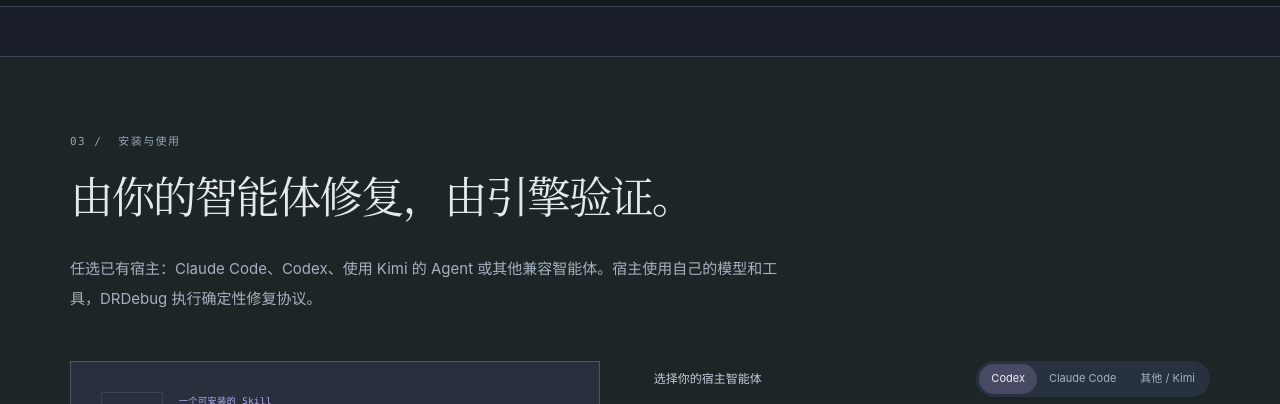
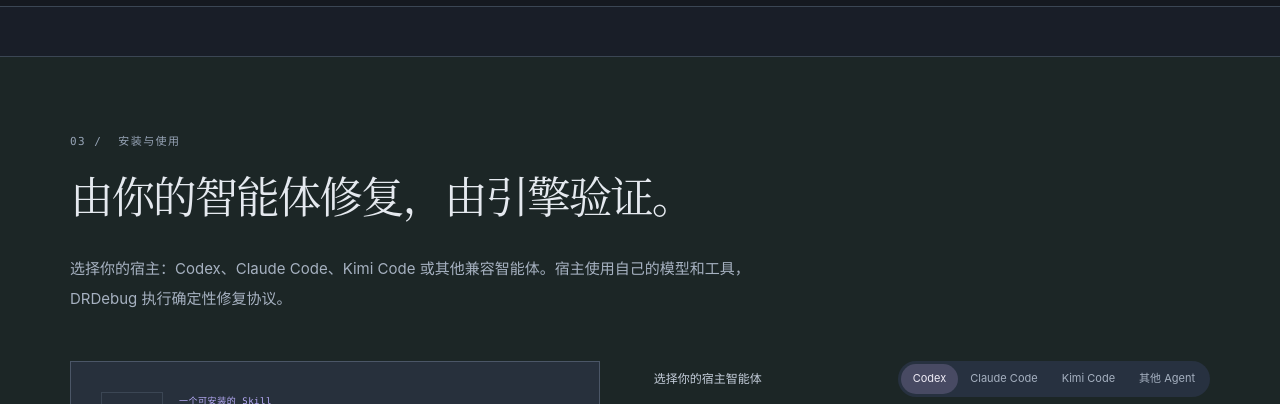
Before and after one commit to Shenxiu-WU/DRDebug, a plain HTML site: page website/index.html in a window 1280 px wide. Both pictures are taken after a click on the button "Codex". Shown: the part 3730-4134 px from the top of the page. Drawn offline with Linux system fonts and the light colour scheme.

Commit message:
Add dedicated Kimi Code installation entry

```diff
--- a/website/index.html
+++ b/website/index.html
@@ -94,7 +94,7 @@
     </div></section>
 
     <section id="skills" class="section skills-section" aria-labelledby="skills-title"><div class="wrap">
-      <div class="section-heading"><p class="section-index">03 / <span data-en="TAKE IT WITH YOU">安装与使用</span></p><h2 id="skills-title" data-en="Your agent repairs. The engine validates.">由你的智能体修复，由引擎验证。</h2><p class="section-intro" data-en="Choose an existing host: Claude Code, Codex, a Kimi-backed agent or another compatible agent. It uses its own model and tools; DRDebug runs the deterministic repair protocol.">任选已有宿主：Claude Code、Codex、使用 Kimi 的 Agent 或其他兼容智能体。宿主使用自己的模型和工具，DRDebug 执行确定性修复协议。</p></div>
+      <div class="section-heading"><p class="section-index">03 / <span data-en="TAKE IT WITH YOU">安装与使用</span></p><h2 id="skills-title" data-en="Your agent repairs. The engine validates.">由你的智能体修复，由引擎验证。</h2><p class="section-intro" data-en="Choose your host: Codex, Claude Code, Kimi Code or another compatible agent. It uses its own model and tools; DRDebug runs the deterministic repair protocol.">选择你的宿主：Codex、Claude Code、Kimi Code 或其他兼容智能体。宿主使用自己的模型和工具，DRDebug 执行确定性修复协议。</p></div>
       <div class="skill-install-layout">
         <article class="skill-package">
           <div class="skill-package-heading"><span class="skill-monogram" aria-hidden="true">dr<span>.</span></span><div><p class="eyebrow" data-en="ONE INSTALLABLE SKILL">一个可安装的 Skill</p><h3>drdebug</h3></div><span class="skill-version" data-en="Native host">原生宿主</span></div>
@@ -106,12 +106,13 @@
           <a class="text-link skill-source" href="https://github.com/Shenxiu-WU/DRDebug/tree/main/skills/drdebug" target="_blank" rel="noopener noreferrer"><span data-en="Read the skill source">查看 Skill 源码</span><span aria-hidden="true">↗</span></a>
         </article>
         <div class="skill-quickstart">
-          <div class="install-command-header"><span data-en="Choose your host agent">选择你的宿主智能体</span><div class="segmented" role="group" aria-label="Skill 安装目标" data-en-aria="Skill installation target"><button type="button" data-install-host="codex" aria-pressed="true">Codex</button><button type="button" data-install-host="claude" aria-pressed="false">Claude Code</button><button type="button" data-install-host="other" aria-pressed="false" aria-controls="skill-generic-note" data-en="Other / Kimi">其他 / Kimi</button></div></div>
+          <div class="install-command-header"><span data-en="Choose your host agent">选择你的宿主智能体</span><div class="segmented" role="group" aria-label="Skill 安装目标" data-en-aria="Skill installation target"><button type="button" data-install-host="codex" aria-pressed="true">Codex</button><button type="button" data-install-host="claude" aria-pressed="false">Claude Code</button><button type="button" data-install-host="kimi" aria-pressed="false" aria-controls="skill-kimi-note">Kimi Code</button><button type="button" data-install-host="other" aria-pressed="false" aria-controls="skill-generic-note" data-en="Other agents">其他 Agent</button></div></div>
           <div class="install-terminal"><div class="terminal-heading"><span aria-hidden="true">$</span><span>terminal</span><button type="button" class="copy-install" data-copy-target="skill-install-command" data-en="Copy" aria-label="复制安装命令" data-en-aria="Copy installation commands">复制</button></div><pre><code id="skill-install-command">git clone https://github.com/Shenxiu-WU/DRDebug.git
 cd DRDebug
 ./install.sh --codex</code></pre></div>
           <p class="install-destination"><span data-en="Installs to">安装到</span> <code id="skill-install-destination">~/.agents/skills/drdebug</code></p>
-          <p id="skill-generic-note" class="install-generic-note" hidden data-en="Use the actual skills parent recognized by your host, including a Kimi-backed agent. The installer creates drdebug/; the host loads SKILL.md, reads requests, edits files and runs CLI commands with its own tools.">使用宿主实际识别的 skills 父目录，使用 Kimi 的 Agent 也采用此入口。安装器创建 drdebug/，宿主加载 SKILL.md，用自己的工具读取请求、编辑文件并执行 CLI。</p>
+          <p id="skill-kimi-note" class="install-generic-note" hidden data-en="Install into the skills parent shown above, then start Kimi Code with --skills-dir to load it explicitly. This flag replaces automatic user/project skill discovery for that session; repeat it to include other skill directories.">先安装到上方 skills 父目录，再用 --skills-dir 启动 Kimi Code 并显式加载。该参数会替代本次会话的用户／项目技能自动发现；如需加载其他技能目录，可重复指定。</p>
+          <p id="skill-generic-note" class="install-generic-note" hidden data-en="Use the actual skills parent recognized by your host. The installer creates drdebug/; the host loads SKILL.md, reads requests, edits files and runs CLI commands with its own tools.">使用宿主实际识别的 skills 父目录。安装器创建 drdebug/，宿主加载 SKILL.md，用自己的工具读取请求、编辑文件并执行 CLI。</p>
           <div class="skill-host-flow" role="group" aria-label="原生宿主修复流程" data-en-aria="Native host repair protocol"><p class="eyebrow" data-en="PREPARE → HAND OFF → VALIDATE">准备 → 交接 → 验证</p><ol><li><code>next</code><span data-en="Read the request ID, evidence, candidate directory and full instructions file.">读取请求 ID、证据、候选目录与完整指令文件。</span></li><li><code data-en="host edit">宿主编辑</code><span data-en="Patch the isolated candidate; write the actual response and required metadata to result_file.">修改隔离候选，向 result_file 写真实回复及必要元数据。</span></li><li><code>submit</code><span data-en="Submit that request and result file. The engine validates and advances; repeat until terminal, then verify independently.">提交同一请求与结果文件；引擎验证并推进，循环到终态后再独立 verify。</span></li></ol></div>
           <div class="skill-invocation"><p class="eyebrow" data-en="THEN ASK YOUR HOST">然后，对宿主说</p><p data-en="Use drdebug with your current model and tools. Prepare a separate workspace, follow next/submit requests, and independently verify the accepted source.">使用 drdebug 和你当前的模型与工具，创建独立工作区，按 next/submit 请求修复，再独立验证被接纳的源码。</p></div>
           <div class="skill-requirements"><strong data-en="Installation and numerical execution are separate">安装与数值执行分别准备</strong><p data-en="Installation: Python 3.10+ and standard library. Numerical work: Linux + Ascend NPU, compatible CANN/AscendC, Torch/torch_npu, NumPy and build tools. Model access and SSH remain host-managed; doctor checks no coding-agent CLI.">安装仅需 Python 3.10+ 与标准库；数值执行还需 Linux + 昇腾 NPU、兼容 CANN/AscendC、Torch/torch_npu、NumPy 与构建工具。模型访问与 SSH 由宿主管理，doctor 不检查编码智能体 CLI。</p><p class="skill-budget" data-en="New tasks: at most 5 attempts and 86,400 seconds total wall time, including pending host time. See the separate native-host Cumsum validation record. The previous run entry point is retired.">新任务最多 5 次尝试、86,400 秒总墙钟，包含等待宿主的时间。原生宿主 Cumsum 验证另有完整记录；旧 run 入口已退役。</p><a class="text-link skill-guide" href="https://github.com/Shenxiu-WU/DRDebug/blob/main/docs/skill-guide.zh-CN.md" target="_blank" rel="noopener noreferrer"><span data-en="Installation and first host-driven repair">安装与首次宿主修复指南</span><span aria-hidden="true">↗</span></a></div>
--- a/website/script.js
+++ b/website/script.js
@@ -69,13 +69,15 @@
   const installTargets = {
     codex: {args: "--codex", destination: "~/.agents/skills/drdebug"},
     claude: {args: "--claude", destination: "~/.claude/skills/drdebug"},
+    kimi: {args: '--dest "$HOME/.config/agents/skills"', destination: "~/.config/agents/skills/drdebug", launch: 'kimi --skills-dir "$HOME/.config/agents/skills"'},
     other: {args: "--dest /path/to/your-agent/skills", destination: "/path/to/your-agent/skills/drdebug"}
   };
   for (const button of document.querySelectorAll("[data-install-host]")) button.addEventListener("click", () => {
     const host = button.dataset.installHost;
     const target = installTargets[host];
-    document.getElementById("skill-install-command").textContent = `git clone https://github.com/Shenxiu-WU/DRDebug.git\ncd DRDebug\n./install.sh ${target.args}`;
+    document.getElementById("skill-install-command").textContent = `git clone https://github.com/Shenxiu-WU/DRDebug.git\ncd DRDebug\n./install.sh ${target.args}${target.launch ? `\n${target.launch}` : ""}`;
     document.getElementById("skill-install-destination").textContent = target.destination;
+    document.getElementById("skill-kimi-note").hidden = host !== "kimi";
     document.getElementById("skill-generic-note").hidden = host !== "other";
     for (const target of document.querySelectorAll("[data-install-host]")) target.setAttribute("aria-pressed", String(target.dataset.installHost === host));
     document.getElementById("skill-copy-status").textContent = "";
--- a/website/styles.css
+++ b/website/styles.css
@@ -2715,6 +2715,8 @@ html[lang=en] .hero-stats>div>span {
 .skill-source { border-top:1px solid var(--line); padding-top:17px; }
 .install-command-header { display:flex; flex-wrap:wrap; align-items:center; justify-content:space-between; gap:12px; margin-bottom:16px; }
 .install-command-header>span { font-size:12px; color:var(--secondary); }
+.install-command-header .segmented { max-width:100%; flex-wrap:wrap; }
+.install-command-header .segmented button { white-space:nowrap; }
 .install-terminal { background:#151b25; color:#e5e9ef; border:1px solid #465164; }
 .terminal-heading { display:flex; gap:12px; align-items:center; padding:12px 18px; border-bottom:1px solid #394454; font:11px/1.5 var(--mono); color:#acb8cb; }
 .terminal-heading>span:first-child { color:#b9adfa; }
```
Also changed, not shown: 7 other files.
